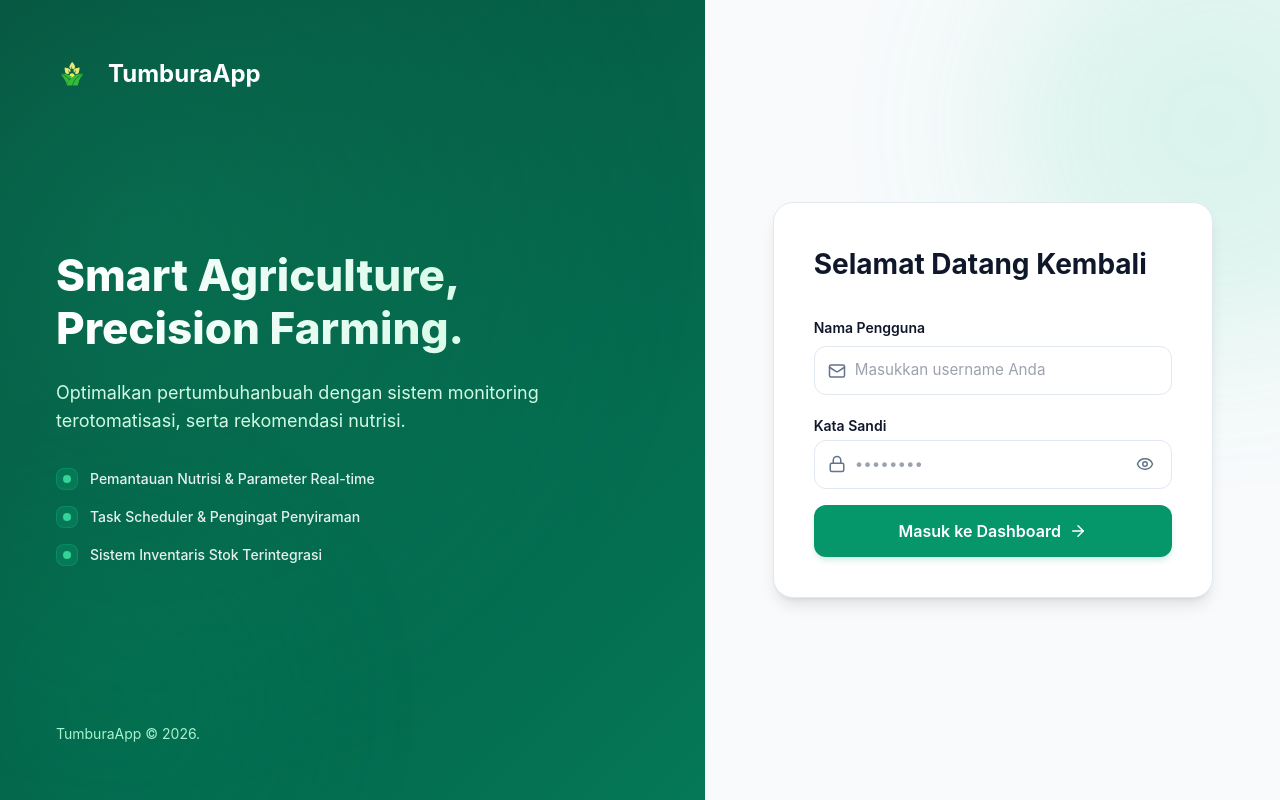
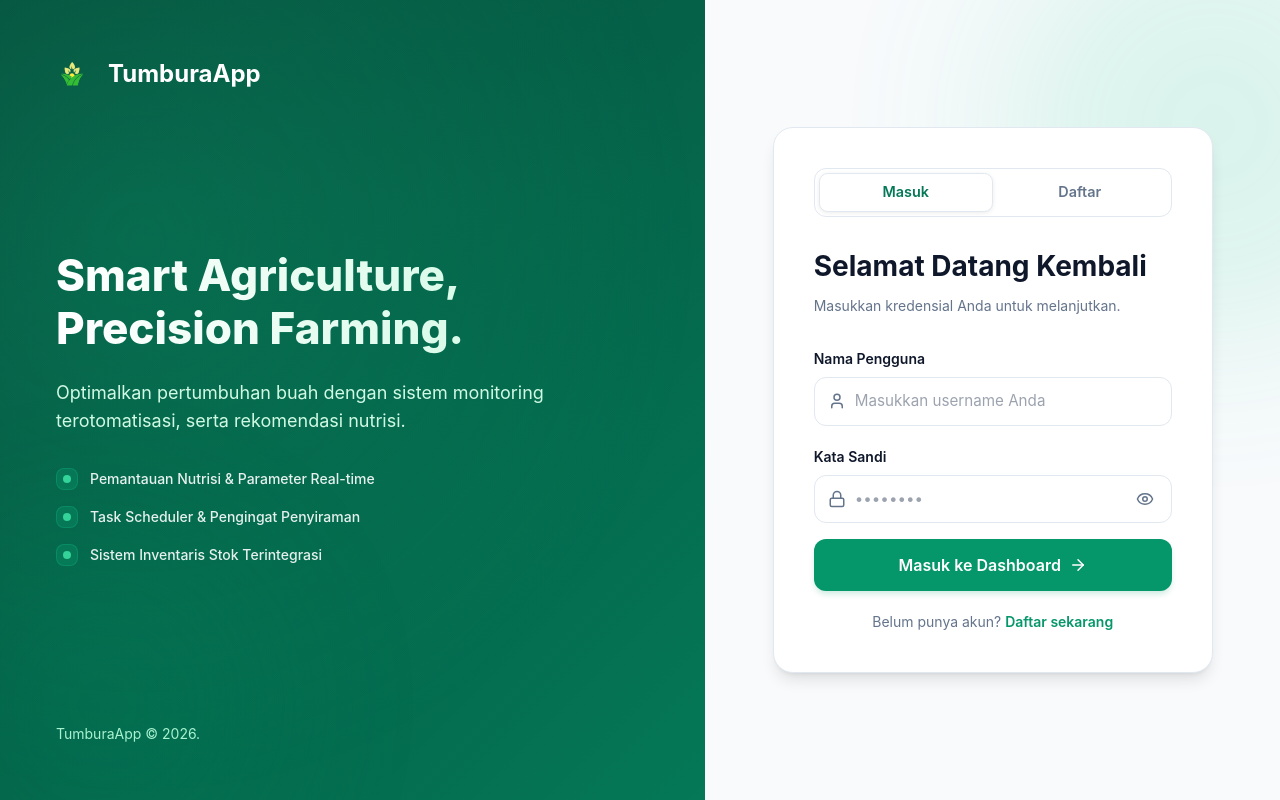
Before and after one commit to Ferginho77/tumbura-app, a React (Vite) app: page /login in a window 1280 px wide. Built offline with nearby package versions, Linux system fonts and the light colour scheme.

Commit message:
update login

```diff
--- a/src/api/AuthService.js
+++ b/src/api/AuthService.js
@@ -1,10 +1,10 @@
 // src/api/AuthService.js
 
-//  const API_URL = 'http://localhost:8080/login';
-const API_URL = 'https://be-project-nu.vercel.app/login';
+const BASE_URL = 'https://be-project-nu.vercel.app';
+//  const BASE_URL = 'http://localhost:8080';
 
 const login = async (username, password) => {
-  const response = await fetch(`${API_URL}`, {
+  const response = await fetch(`${BASE_URL}/login`, {
     method: 'POST',
     headers: {
       'Content-Type': 'application/json',
@@ -22,6 +22,31 @@ const login = async (username, password) => {
   // Jika berhasil, simpan token ke localStorage langsung dari service ini
   if (data.token) {
     localStorage.setItem('token', data.token);
+    if (data.username) localStorage.setItem('username', data.username);
+  }
+
+  return data;
+};
+
+const register = async (username, password) => {
+  const response = await fetch(`${BASE_URL}/register`, {
+    method: 'POST',
+    headers: {
+      'Content-Type': 'application/json',
+    },
+    body: JSON.stringify({ username, password }),
+  });
+
+  const data = await response.json();
+
+  if (!response.ok) {
+    throw new Error(data.message || data.error || 'Registrasi gagal, coba lagi.');
+  }
+
+  // Auto-login: simpan token setelah berhasil register
+  if (data.token) {
+    localStorage.setItem('token', data.token);
+    if (data.username) localStorage.setItem('username', data.username);
   }
 
   return data;
@@ -29,6 +54,7 @@ const login = async (username, password) => {
 
 const logout = () => {
   localStorage.removeItem('token');
+  localStorage.removeItem('username');
 };
 
 const getToken = () => {
@@ -38,6 +64,7 @@ const getToken = () => {
 // Ekspor semua fungsi sebagai satu objek
 const AuthService = {
   login,
+  register,
   logout,
   getToken,
 };
--- a/src/components/Login.css
+++ b/src/components/Login.css
@@ -381,3 +381,88 @@
     border-radius: 1rem;
   }
 }
+
+/* ─── Auth Tab Switcher ─── */
+.auth-tabs {
+  position: relative;
+  display: flex;
+  background-color: var(--color-input-bg);
+  border: 1.5px solid var(--color-bg-200);
+  border-radius: 0.75rem;
+  padding: 4px;
+  margin-bottom: 1.75rem;
+  overflow: hidden;
+}
+
+.auth-tab-btn {
+  flex: 1;
+  position: relative;
+  z-index: 2;
+  background: none;
+  border: none;
+  padding: 0.55rem 0;
+  font-size: 0.9rem;
+  font-weight: 600;
+  cursor: pointer;
+  color: var(--color-text-muted);
+  transition: color 0.25s ease;
+  border-radius: 0.5rem;
+}
+
+.auth-tab-btn.active {
+  color: var(--color-primary-700);
+}
+
+.dark .auth-tab-btn.active {
+  color: var(--color-primary-300);
+}
+
+/* Sliding pill indicator */
+.auth-tab-indicator {
+  position: absolute;
+  top: 4px;
+  left: 4px;
+  width: calc(50% - 4px);
+  height: calc(100% - 8px);
+  background-color: var(--color-card-bg);
+  border-radius: 0.55rem;
+  box-shadow: 0 1px 4px rgba(0, 0, 0, 0.08);
+  border: 1px solid var(--color-bg-200);
+  transition: transform 0.3s cubic-bezier(0.4, 0, 0.2, 1);
+  z-index: 1;
+}
+
+.auth-tab-indicator.right {
+  transform: translateX(100%);
+}
+
+.dark .auth-tab-indicator {
+  background-color: rgba(51, 65, 85, 0.8);
+  border-color: rgba(255, 255, 255, 0.08);
+  box-shadow: 0 1px 4px rgba(0, 0, 0, 0.3);
+}
+
+/* ─── Auth Switch Hint ─── */
+.auth-switch-hint {
+  text-align: center;
+  margin-top: 1.25rem;
+  font-size: 0.875rem;
+  color: var(--color-text-muted);
+}
+
+.auth-switch-link {
+  background: none;
+  border: none;
+  color: var(--color-primary-600);
+  font-weight: 600;
+  font-size: 0.875rem;
+  cursor: pointer;
+  padding: 0;
+  text-decoration: none;
+  transition: color 0.2s;
+}
+
+.auth-switch-link:hover {
+  color: var(--color-primary-700);
+  text-decoration: underline;
+}
--- a/src/components/Login.jsx
+++ b/src/components/Login.jsx
@@ -2,27 +2,72 @@ import { useState } from 'react';
 import { useNavigate } from 'react-router-dom';
 import { motion, AnimatePresence } from 'framer-motion';
 import AuthService from '../api/AuthService';
-import { Mail, Lock, Eye, EyeOff, AlertCircle, ArrowRight } from 'lucide-react';
+import { Mail, Lock, Eye, EyeOff, AlertCircle, ArrowRight, User, CheckCircle } from 'lucide-react';
 import './Login.css';
 
 export default function Login() {
   const navigate = useNavigate();
-  const [username, setUsername] = useState('');
-  const [password, setPassword] = useState('');
+
+  // --- State Tab ---
+  const [activeTab, setActiveTab] = useState('login'); // 'login' | 'register'
+
+  // --- State Login ---
+  const [loginUsername, setLoginUsername] = useState('');
+  const [loginPassword, setLoginPassword] = useState('');
+  const [showLoginPassword, setShowLoginPassword] = useState(false);
+
+  // --- State Register ---
+  const [regUsername, setRegUsername] = useState('');
+  const [regPassword, setRegPassword] = useState('');
+  const [showRegPassword, setShowRegPassword] = useState(false);
+
+  // --- State Shared ---
   const [error, setError] = useState('');
+  const [successMsg, setSuccessMsg] = useState('');
   const [loading, setLoading] = useState(false);
-  const [showPassword, setShowPassword] = useState(false);
+
+  const switchTab = (tab) => {
+    setActiveTab(tab);
+    setError('');
+    setSuccessMsg('');
+  };
 
   const handleLogin = async (e) => {
     e.preventDefault();
     setError('');
     setLoading(true);
-
     try {
-      await AuthService.login(username, password);
+      await AuthService.login(loginUsername, loginPassword);
       navigate('/');
     } catch (err) {
       setError(err.message || 'Gagal login, periksa kembali kredensial Anda.');
+    } finally {
+      setLoading(false);
+    }
+  };
+
+  const handleRegister = async (e) => {
+    e.preventDefault();
+    setError('');
+    setSuccessMsg('');
+
+    // Validasi sisi klien
+    if (regUsername.trim().length < 3) {
+      setError('Username minimal 3 karakter.');
+      return;
+    }
+    if (regPassword.length < 6) {
+      setError('Password minimal 6 karakter.');
+      return;
+    }
+
+    setLoading(true);
+    try {
+      const data = await AuthService.register(regUsername.trim(), regPassword);
+      setSuccessMsg(data.message || 'Registrasi berhasil! Mengarahkan ke dashboard...');
+      setTimeout(() => navigate('/login'), 1200);
+    } catch (err) {
+      setError(err.message || 'Registrasi gagal, coba lagi.');
     } finally {
       setLoading(false);
     }
@@ -44,7 +89,7 @@ export default function Login() {
             Smart Agriculture,<br />Precision Farming.
           </h1>
           <p className="banner-desc">
-            Optimalkan pertumbuhanbuah dengan sistem monitoring terotomatisasi, serta rekomendasi nutrisi.
+            Optimalkan pertumbuhan buah dengan sistem monitoring terotomatisasi, serta rekomendasi nutrisi.
           </p>
 
           <div className="mt-8 space-y-4">
@@ -52,13 +97,13 @@ export default function Login() {
               <div className="p-1.5 rounded-lg bg-emerald-500/20 border border-emerald-500/30">
                 <div className="w-2 h-2 rounded-full bg-emerald-400" />
               </div>
-              <span className="text-sm font-medium">Pemantauan Nutrisi & Parameter Real-time</span>
+              <span className="text-sm font-medium">Pemantauan Nutrisi &amp; Parameter Real-time</span>
             </div>
             <div className="flex items-center gap-3 text-white/90">
               <div className="p-1.5 rounded-lg bg-emerald-500/20 border border-emerald-500/30">
                 <div className="w-2 h-2 rounded-full bg-emerald-400" />
               </div>
-              <span className="text-sm font-medium">Task Scheduler & Pengingat Penyiraman</span>
+              <span className="text-sm font-medium">Task Scheduler &amp; Pengingat Penyiraman</span>
             </div>
             <div className="flex items-center gap-3 text-white/90">
               <div className="p-1.5 rounded-lg bg-emerald-500/20 border border-emerald-500/30">
@@ -81,10 +126,28 @@ export default function Login() {
           animate={{ opacity: 1, y: 0 }}
           transition={{ duration: 0.5 }}
         >
-          <div className="form-header">
-            <h2 className="form-title">Selamat Datang Kembali</h2>
+          {/* ── Tab Switcher ── */}
+          <div className="auth-tabs">
+            <button
+              id="tab-login"
+              className={`auth-tab-btn ${activeTab === 'login' ? 'active' : ''}`}
+              onClick={() => switchTab('login')}
+              type="button"
+            >
+              Masuk
+            </button>
+            <button
+              id="tab-register"
+              className={`auth-tab-btn ${activeTab === 'register' ? 'active' : ''}`}
+              onClick={() => switchTab('register')}
+              type="button"
+            >
+              Daftar
+            </button>
+            <div className={`auth-tab-indicator ${activeTab === 'register' ? 'right' : ''}`} />
           </div>
 
+          {/* ── Alert Messages ── */}
           <AnimatePresence mode="wait">
             {error && (
               <motion.div
@@ -92,55 +155,88 @@ export default function Login() {
                 initial={{ opacity: 0, height: 0 }}
                 animate={{ opacity: 1, height: 'auto' }}
                 exit={{ opacity: 0, height: 0 }}
+                key="error"
               >
                 <AlertCircle size={18} className="shrink-0" />
                 <span>{error}</span>
               </motion.div>
             )}
+            {successMsg && (
+              <motion.div
+                className="alert-box alert-success"
+                initial={{ opacity: 0, height: 0 }}
+                animate={{ opacity: 1, height: 'auto' }}
+                exit={{ opacity: 0, height: 0 }}
+                key="success"
+              >
+                <CheckCircle size={18} className="shrink-0" />
+                <span>{successMsg}</span>
+              </motion.div>
+            )}
           </AnimatePresence>
+
+          {/* ── Form Content ── */}
+          <AnimatePresence mode="wait">
+
+            {/* LOGIN FORM */}
+            {activeTab === 'login' && (
+              <motion.div
+                key="login"
+                initial={{ opacity: 0, x: -20 }}
+                animate={{ opacity: 1, x: 0 }}
+                exit={{ opacity: 0, x: 20 }}
+                transition={{ duration: 0.25 }}
+              >
+                <div className="form-header">
+                  <h2 className="form-title">Selamat Datang Kembali</h2>
+                  <p className="form-subtitle">Masukkan kredensial Anda untuk melanjutkan.</p>
+                </div>
 
                 <form onSubmit={handleLogin} className="space-y-4">
                   <div className="input-group">
-              <label className="input-label">Nama Pengguna</label>
+                    <label className="input-label" htmlFor="login-username">Nama Pengguna</label>
                     <div className="input-wrapper">
                       <input
+                        id="login-username"
                         type="text"
                         placeholder="Masukkan username Anda"
                         className="login-input"
-                  value={username}
-                  onChange={(e) => setUsername(e.target.value)}
+                        value={loginUsername}
+                        onChange={(e) => setLoginUsername(e.target.value)}
                         disabled={loading}
+                        autoComplete="username"
                       />
-                <Mail className="input-icon" size={18} />
+                      <User className="input-icon" size={18} />
                     </div>
                   </div>
 
                   <div className="input-group">
-              <div className="flex justify-between items-center mb-1">
-                <label className="input-label mb-0">Kata Sandi</label>
-              </div>
+                    <label className="input-label" htmlFor="login-password">Kata Sandi</label>
                     <div className="input-wrapper">
                       <input
-                  type={showPassword ? 'text' : 'password'}
+                        id="login-password"
+                        type={showLoginPassword ? 'text' : 'password'}
                         placeholder="••••••••"
                         className="login-input"
-                  value={password}
-                  onChange={(e) => setPassword(e.target.value)}
+                        value={loginPassword}
+                        onChange={(e) => setLoginPassword(e.target.value)}
                         disabled={loading}
+                        autoComplete="current-password"
                       />
                       <Lock className="input-icon" size={18} />
                       <button
                         type="button"
                         className="password-toggle-btn"
-                  onClick={() => setShowPassword(!showPassword)}
+                        onClick={() => setShowLoginPassword(!showLoginPassword)}
                         tabIndex="-1"
+                        aria-label="Toggle password visibility"
                       >
-                  {showPassword ? <EyeOff size={18} /> : <Eye size={18} />}
+                        {showLoginPassword ? <EyeOff size={18} /> : <Eye size={18} />}
                       </button>
                     </div>
                   </div>
 
-            <button type="submit" className="login-btn" disabled={loading}>
+                  <button id="btn-login" type="submit" className="login-btn" disabled={loading}>
                     {loading ? (
                       <div className="w-5 h-5 border-2 border-white border-t-transparent rounded-full animate-spin" />
                     ) : (
@@ -151,6 +247,98 @@ export default function Login() {
                     )}
                   </button>
                 </form>
+
+                <p className="auth-switch-hint">
+                  Belum punya akun?{' '}
+                  <button type="button" className="auth-switch-link" onClick={() => switchTab('register')}>
+                    Daftar sekarang
+                  </button>
+                </p>
+              </motion.div>
+            )}
+
+            {/* REGISTER FORM */}
+            {activeTab === 'register' && (
+              <motion.div
+                key="register"
+                initial={{ opacity: 0, x: 20 }}
+                animate={{ opacity: 1, x: 0 }}
+                exit={{ opacity: 0, x: -20 }}
+                transition={{ duration: 0.25 }}
+              >
+                <div className="form-header">
+                  <h2 className="form-title">Buat Akun Baru</h2>
+                  <p className="form-subtitle">Isi data di bawah untuk memulai menggunakan TumburaApp.</p>
+                </div>
+
+                <form onSubmit={handleRegister} className="space-y-4">
+                  <div className="input-group">
+                    <label className="input-label" htmlFor="reg-username">Nama Pengguna</label>
+                    <div className="input-wrapper">
+                      <input
+                        id="reg-username"
+                        type="text"
+                        placeholder="Minimal 3 karakter"
+                        className="login-input"
+                        value={regUsername}
+                        onChange={(e) => setRegUsername(e.target.value)}
+                        disabled={loading}
+                        autoComplete="username"
+                      />
+                      <User className="input-icon" size={18} />
+                    </div>
+                  </div>
+
+
+                  <div className="input-group">
+                    <label className="input-label" htmlFor="reg-password">Kata Sandi</label>
+                    <div className="input-wrapper">
+                      <input
+                        id="reg-password"
+                        type={showRegPassword ? 'text' : 'password'}
+                        placeholder="Minimal 6 karakter"
+                        className="login-input"
+                        value={regPassword}
+                        onChange={(e) => setRegPassword(e.target.value)}
+                        disabled={loading}
+                        autoComplete="new-password"
+                      />
+                      <Lock className="input-icon" size={18} />
+                      <button
+                        type="button"
+                        className="password-toggle-btn"
+                        onClick={() => setShowRegPassword(!showRegPassword)}
+                        tabIndex="-1"
+                        aria-label="Toggle password visibility"
+                      >
+                        {showRegPassword ? <EyeOff size={18} /> : <Eye size={18} />}
+                      </button>
+                    </div>
+                  </div>
+
+
+
+                  <button id="btn-register" type="submit" className="login-btn" disabled={loading}>
+                    {loading ? (
+                      <div className="w-5 h-5 border-2 border-white border-t-transparent rounded-full animate-spin" />
+                    ) : (
+                      <>
+                        <span>Buat Akun</span>
+                        <ArrowRight size={18} />
+                      </>
+                    )}
+                  </button>
+                </form>
+
+                <p className="auth-switch-hint">
+                  Sudah punya akun?{' '}
+                  <button type="button" className="auth-switch-link" onClick={() => switchTab('login')}>
+                    Masuk di sini
+                  </button>
+                </p>
+              </motion.div>
+            )}
+          </AnimatePresence>
         </motion.div>
       </div>
     </div>
```
Lines whose indentation alone changed are shown as unchanged.
